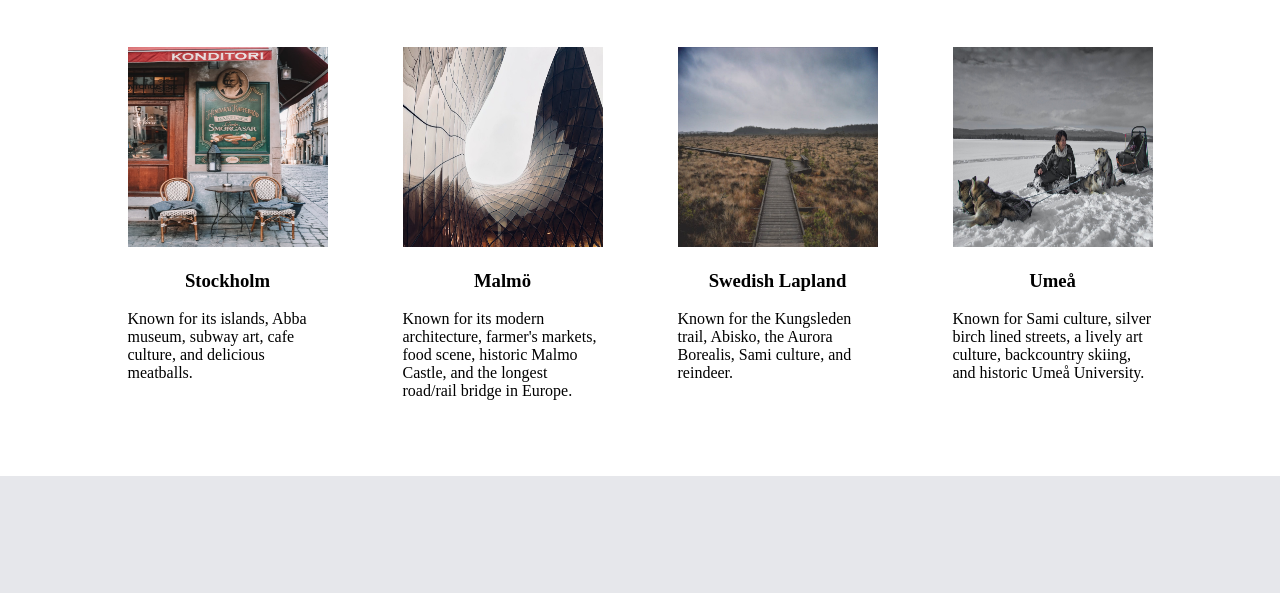
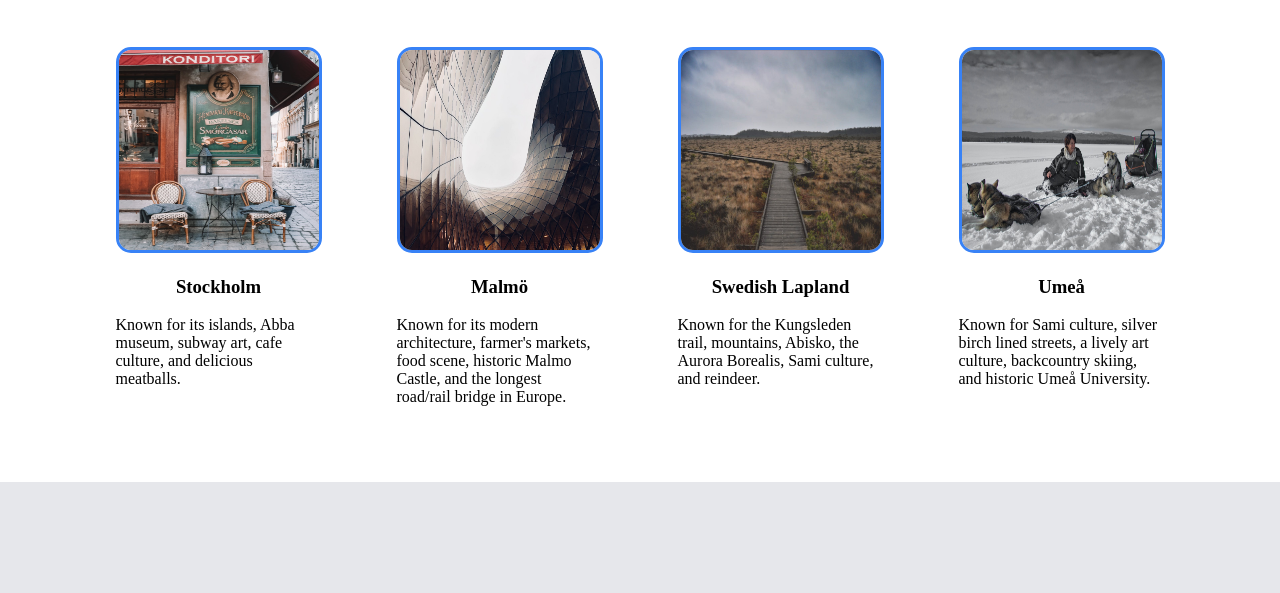
Before and after one commit to akinney96/landing-page, a plain HTML site: page index.html in a window 1280 px wide. Shown: the part 624-1217 px from the top of the page. Drawn offline with Linux system fonts and the light colour scheme.

Commit message:
Added borders to images

```diff
--- a/index.css
+++ b/index.css
@@ -106,6 +106,8 @@ button {
     height: 200px;
     object-fit: fill;
     justify-content: space-evenly;
+    border: 3px solid #3882F6;
+    border-radius: 15px;
 }
 
 h1 {
--- a/index.html
+++ b/index.html
@@ -48,7 +48,7 @@
                 <div>
                     <img src="./boardwalk.jpeg" alt="Kungsleden Trail">
                     <h3>Swedish Lapland</h3>
-                    <p>Known for the Kungsleden trail, Abisko, the Aurora Borealis, Sami culture, and reindeer.</p>
+                    <p>Known for the Kungsleden trail, mountains, Abisko, the Aurora Borealis, Sami culture, and reindeer.</p>
                 </div>
                 <div>
                     <img src="./sled-dog.jpeg" alt="Sled dog team in Northern Sweden">
```
